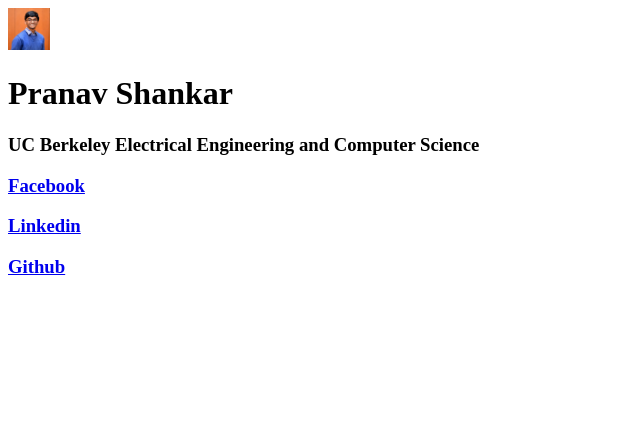
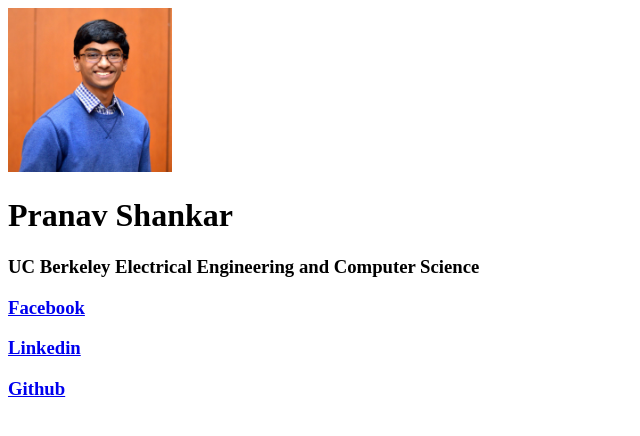
Before and after one commit to pranavshankar/pranavshankar.github.io, a plain HTML site: page index.html in a window 1280 px wide. Shown: the whole page, without its empty margins (0-640 px from the left). Drawn offline with Linux system fonts and the light colour scheme.

Commit message:
fixed pic

```diff
--- a/index.html
+++ b/index.html
@@ -5,7 +5,7 @@
     <title>Pranav Shankar</title>
   </head>
   <body>
-    <img src="pranav.jpg" height="42" width="42">
+    <img src="pranav.jpg" height="164" width="164">
     <h1> Pranav Shankar </h1>
     <h3> UC Berkeley Electrical Engineering and Computer Science </h3>
     <h3> <a href="https://www.facebook.com/pranav.shankar.9">Facebook</a></h3>
```
